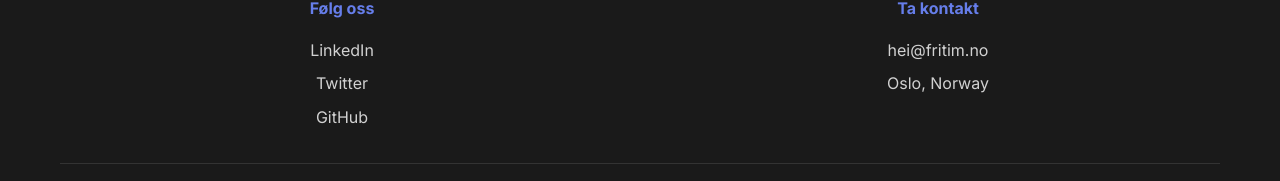
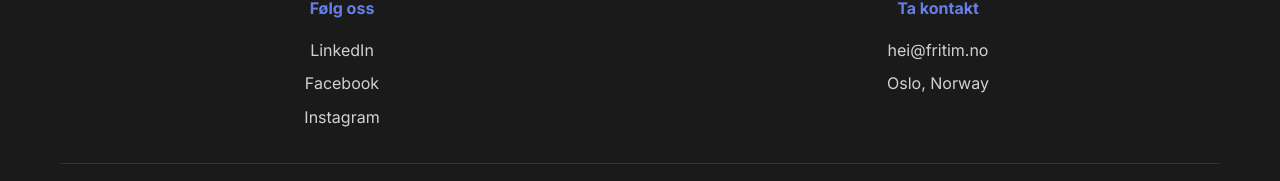
Before and after one commit to jorlar/fritim_web, a React (Create React App) app: page / in a window 1280 px wide. Shown: the part 5251-5432 px from the top of the page. Built offline with nearby package versions, Linux system fonts and the light colour scheme; the HTML template or start-up script is replaced by a standard one.

Commit message:
:art: Fix social media

```diff
--- a/src/components/Footer.js
+++ b/src/components/Footer.js
@@ -24,8 +24,8 @@ const Footer = () => {
             <h4 style={{ color: '#667eea', marginBottom: '1rem' }}>Følg oss</h4>
             <div style={{ display: 'flex', flexDirection: 'column', gap: '0.5rem' }}>
               <a href="#" style={{ color: 'white', textDecoration: 'none', opacity: 0.8 }}>LinkedIn</a>
-              <a href="#" style={{ color: 'white', textDecoration: 'none', opacity: 0.8 }}>Twitter</a>
-              <a href="#" style={{ color: 'white', textDecoration: 'none', opacity: 0.8 }}>GitHub</a>
+              <a href="#" style={{ color: 'white', textDecoration: 'none', opacity: 0.8 }}>Facebook</a>
+              <a href="#" style={{ color: 'white', textDecoration: 'none', opacity: 0.8 }}>Instagram</a>
             </div>
           </div>
 
```
